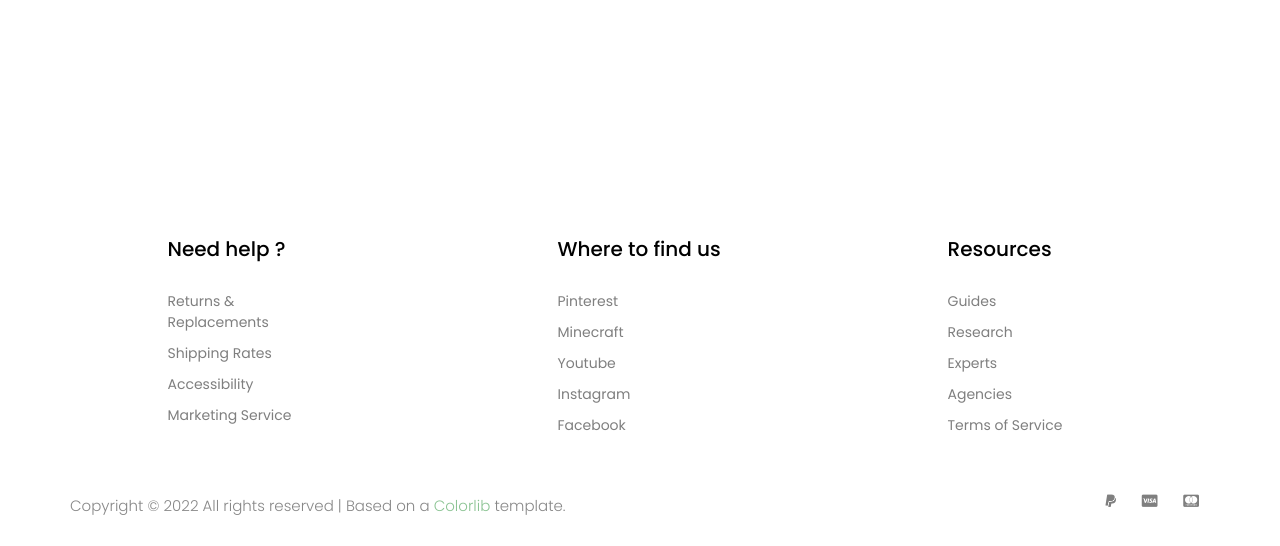
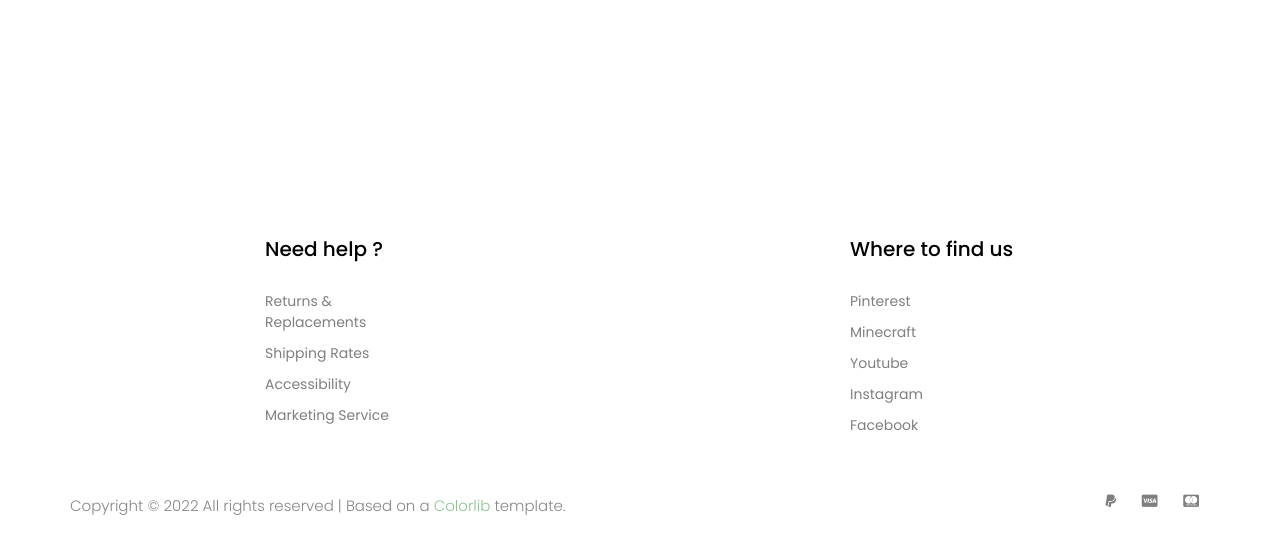
Before and after one commit to WapFalo/ecommerceSite, a Symfony app: template templates/home.html.twig in a window 1280 px wide. Shown: the part 3824-4370 px from the top of the page. Run offline with Twig, Linux system fonts and the light colour scheme; the template is opened without the code that fills it, so the values that code supplies are empty; some libraries are stand-ins or nearby versions; some web fonts are replaced.

Commit message:
small changes to footer and products

```diff
--- a/templates/base.html.twig
+++ b/templates/base.html.twig
@@ -124,41 +124,19 @@
 							<h4>Where to find us</h4>
 							<ul class="list-unstyled">
 								<li>
-									<a href="">Pinterest</a>
+									<a href="https://www.pinterest.fr/ecoblues/">Pinterest</a>
 								</li>
 								<li>
 									<a href="https://www.minecraft.net/fr-fr/store/minecraft-java-bedrock-edition-pc">Minecraft</a>
 								</li>
 								<li>
-									<a href="">Youtube</a>
+									<a href="https://www.youtube.com/channel/UCvBw8JdCPUoNJVjmqU8Ib9g">Youtube</a>
 								</li>
 								<li>
-									<a href="">Instagram</a>
+									<a href="https://instagram.com/amiiircmoi?igshid=YmMyMTA2M2Y=">Instagram</a>
 								</li>
 								<li>
 									<a href="">Facebook</a>
-								</li>
-							</ul>
-						</div>
-					</div>
-					<div class="col-sm-6 col-lg-2">
-						<div class="single_footer_part">
-							<h4>Resources</h4>
-							<ul class="list-unstyled">
-								<li>
-									<a href="">Guides</a>
-								</li>
-								<li>
-									<a href="">Research</a>
-								</li>
-								<li>
-									<a href="">Experts</a>
-								</li>
-								<li>
-									<a href="">Agencies</a>
-								</li>
-								<li>
-									<a href="">Terms of Service</a>
 								</li>
 							</ul>
 						</div>
--- a/templates/home.html.twig
+++ b/templates/home.html.twig
@@ -204,7 +204,7 @@
 								<div class="single_product_text">
 									<h4>Wind Turbine</h4>
 									<h3>2000.00€</h3>
-									<a href="#" class="add_cart">+ add to cart<i class="ti-heart"></i></a>
+									<a href="#" class="add_cart">+ add to cart</a>
 								</div>
 							</div>
 						</div>
--- a/templates/product.html.twig
+++ b/templates/product.html.twig
@@ -299,7 +299,7 @@
 				<div class="single_product_item">
 					<img src="{{ asset('img/subm_sol_pump.png') }}" alt="test">
 					<div class="single_product_text">
-						<h4>Subm Solp Pump</h4>
+						<h4>Submerged Solar Pump</h4>
 						<h3>300€</h3>
 					</div>
 				</div>
```
